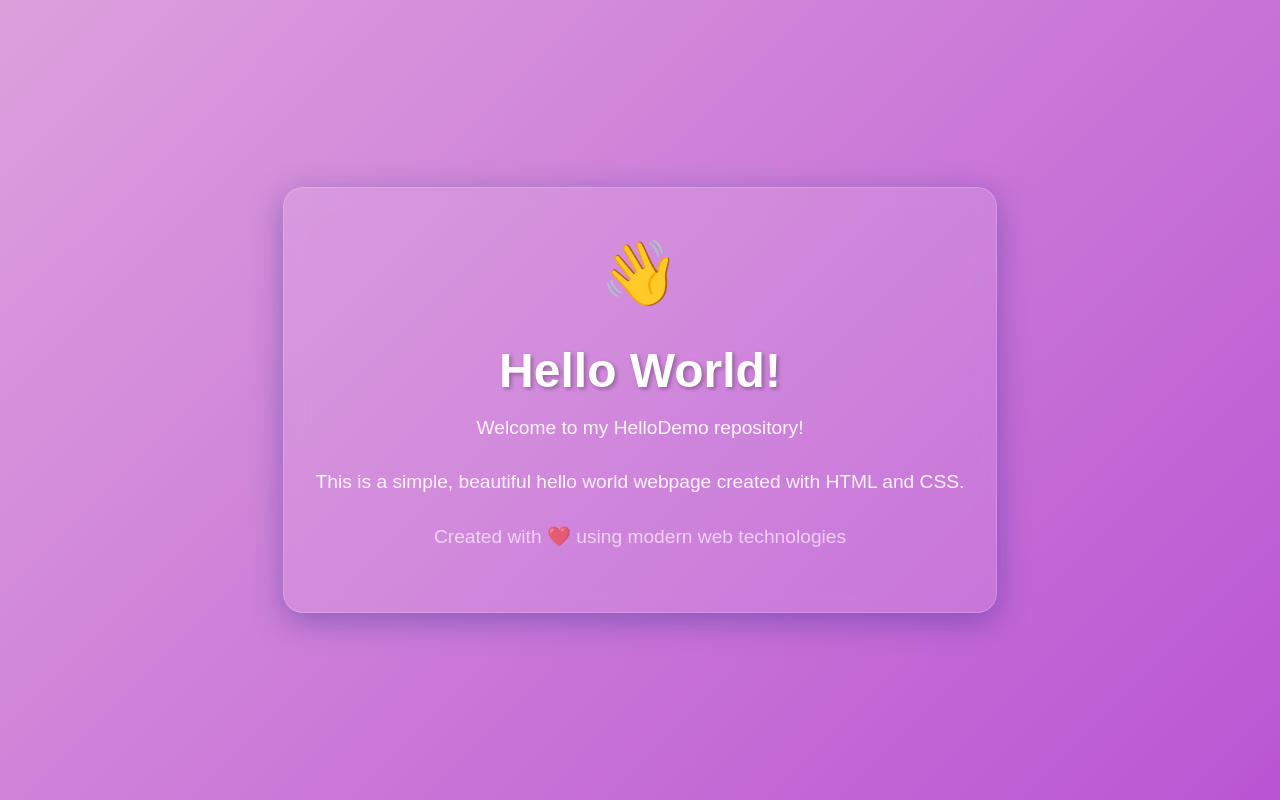
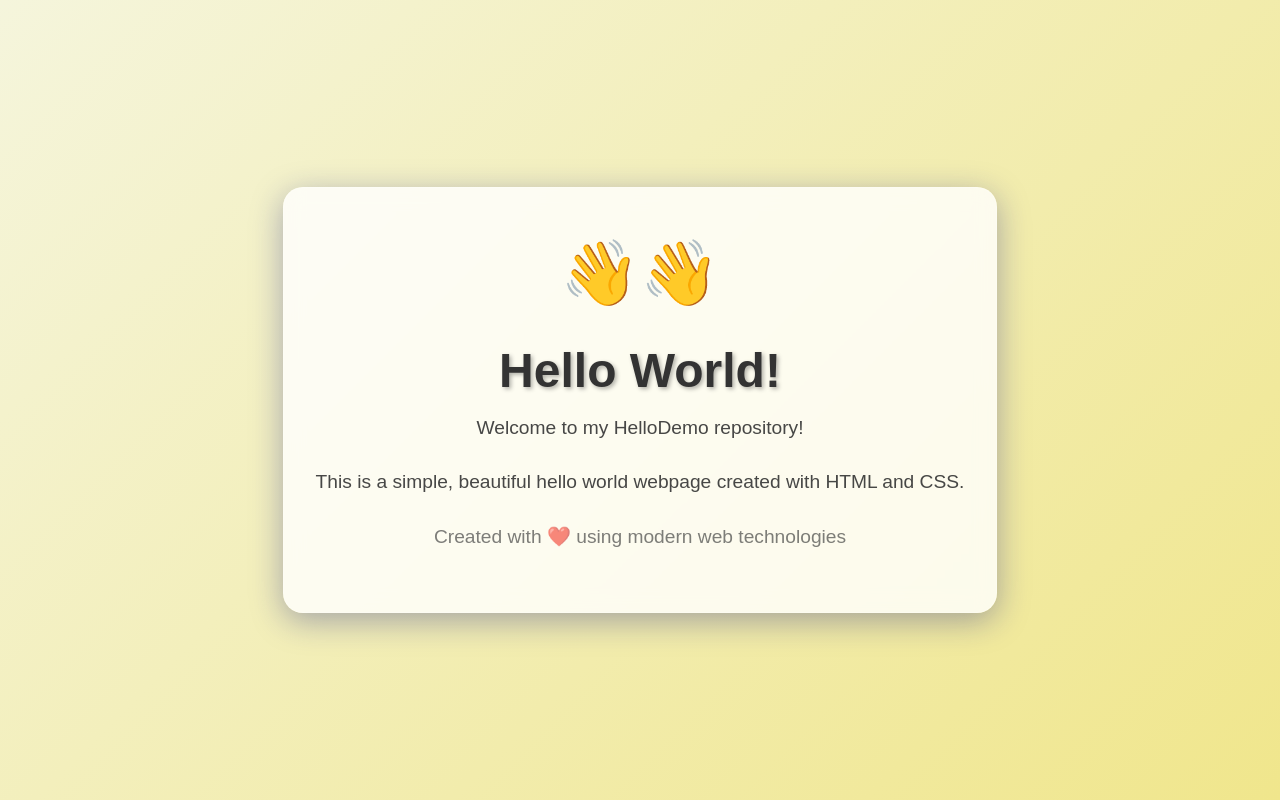
Before and after one commit to dineshmurthy/HelloDemo, a plain HTML site: page index.html in a window 1280 px wide. Drawn offline with Linux system fonts and the light colour scheme.

Commit message:
Update to cream background with double waving hands and improved contrast

```diff
--- a/index.html
+++ b/index.html
@@ -7,18 +7,18 @@
     <style>
         body {
             font-family: 'Arial', sans-serif;
-            background: linear-gradient(135deg, #dda0dd 0%, #ba55d3 100%);
+            background: linear-gradient(135deg, #f5f5dc 0%, #f0e68c 100%);
             margin: 0;
             padding: 0;
             display: flex;
             justify-content: center;
             align-items: center;
             min-height: 100vh;
-            color: white;
+            color: #333;
         }
         .container {
             text-align: center;
-            background: rgba(255, 255, 255, 0.1);
+            background: rgba(255, 255, 255, 0.8);
             padding: 2rem;
             border-radius: 20px;
             backdrop-filter: blur(10px);
@@ -60,7 +60,7 @@
 </head>
 <body>
     <div class="container">
-        <div class="emoji">👋</div>
+        <div class="emoji">👋👋</div>
         <h1>Hello World!</h1>
         <p>Welcome to my HelloDemo repository!</p>
         <p>This is a simple, beautiful hello world webpage created with HTML and CSS.</p>
```
